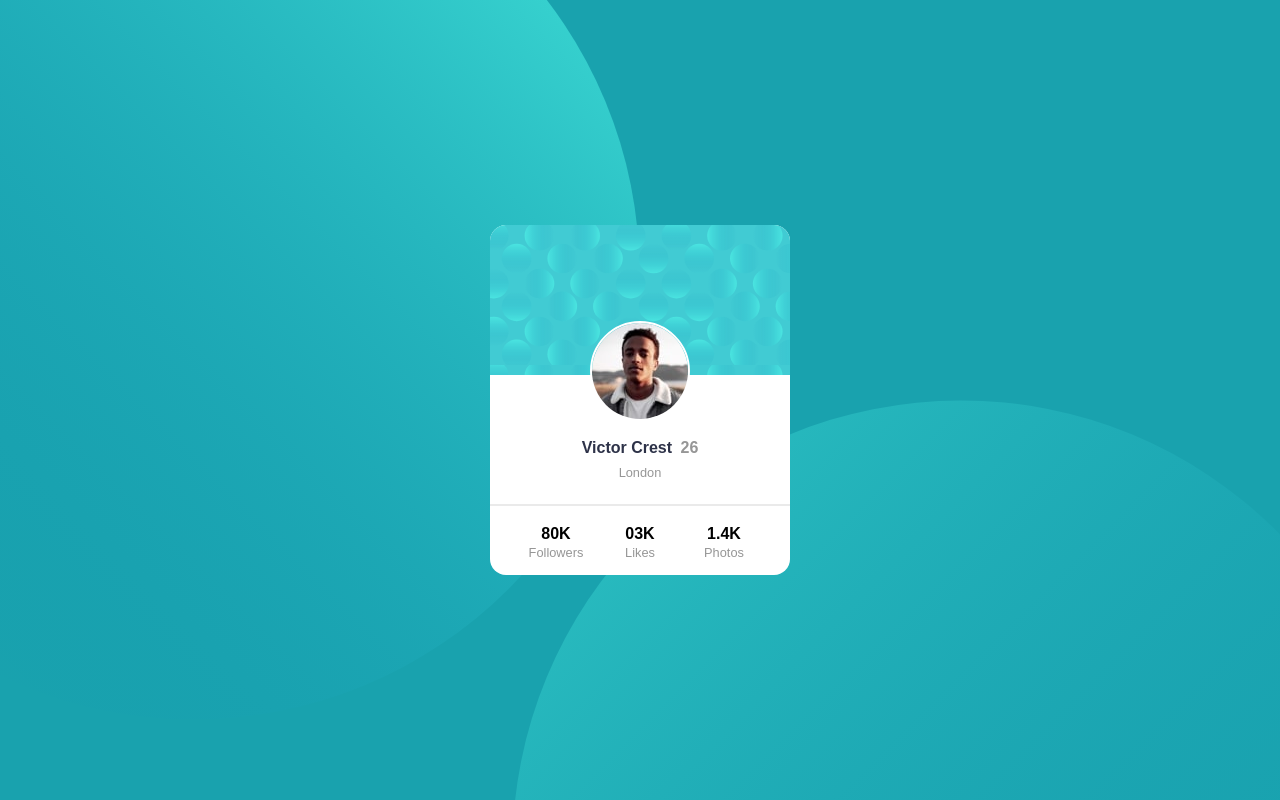
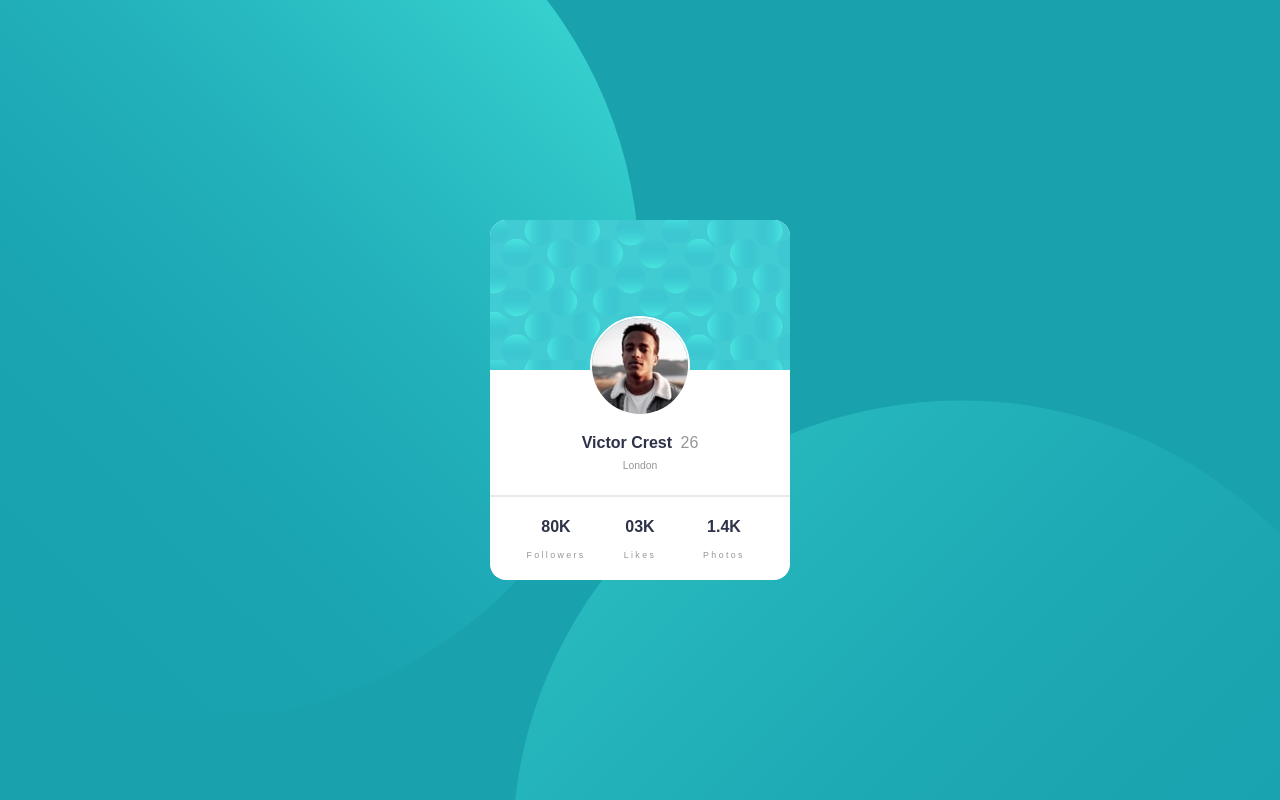
Before and after one commit to aja26/profile-card-component, a plain HTML site: page index.html in a window 1280 px wide. Drawn offline with Linux system fonts and the light colour scheme.

Commit message:
Update style.css

```diff
--- a/style.css
+++ b/style.css
@@ -63,7 +63,7 @@ body::after{
 }
 
 article{
-    height: 350px;
+    height: 360px;
     width: 300px;
     background: #fff;
     border-radius: 1rem;
@@ -87,7 +87,7 @@ img.avatar{
     margin-top: 6rem;
 }
 
-h1{
+h1, h2{
     color: var(--very-dark-desaturated-blue);
     font-size: 1rem;
     margin-bottom: 0.5rem;
@@ -101,11 +101,12 @@ h1 em{
     font-style: normal;
     color: var(--dark-gray);
     margin-left: 0.25rem;
+    font-weight: 400;
 }
 
 span{
     color: var(--dark-gray);
-    font-size: 0.8rem;
+    font-size: 0.65rem;
 }
 
 span.place{
@@ -122,14 +123,19 @@ span.place{
 
 .col1.col {
     padding-left: 2rem;
-  }
+}
 
-  .col3.col {
+.col3.col {
     padding-right: 2rem;
-  }
+}
+
+.col span{
+    letter-spacing: 0.15rem;
+    font-size: 0.55rem;
+}
 
 hr{
-    border: 1px solid var(--dark-gray);
+    border: 0.5px solid var(--dark-gray);
     opacity: 0.2;
-    margin-bottom: 1.2rem;
+    margin-bottom: 1.3rem;
 }
```
